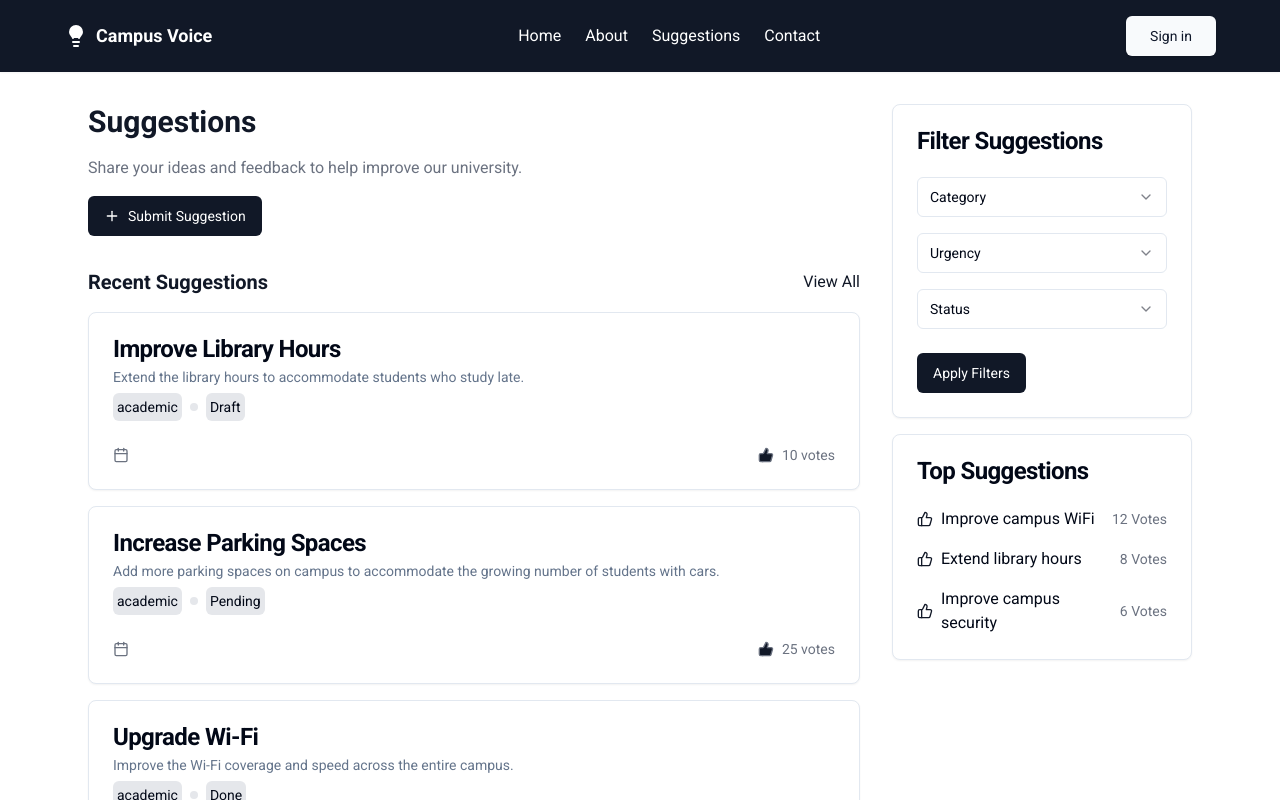
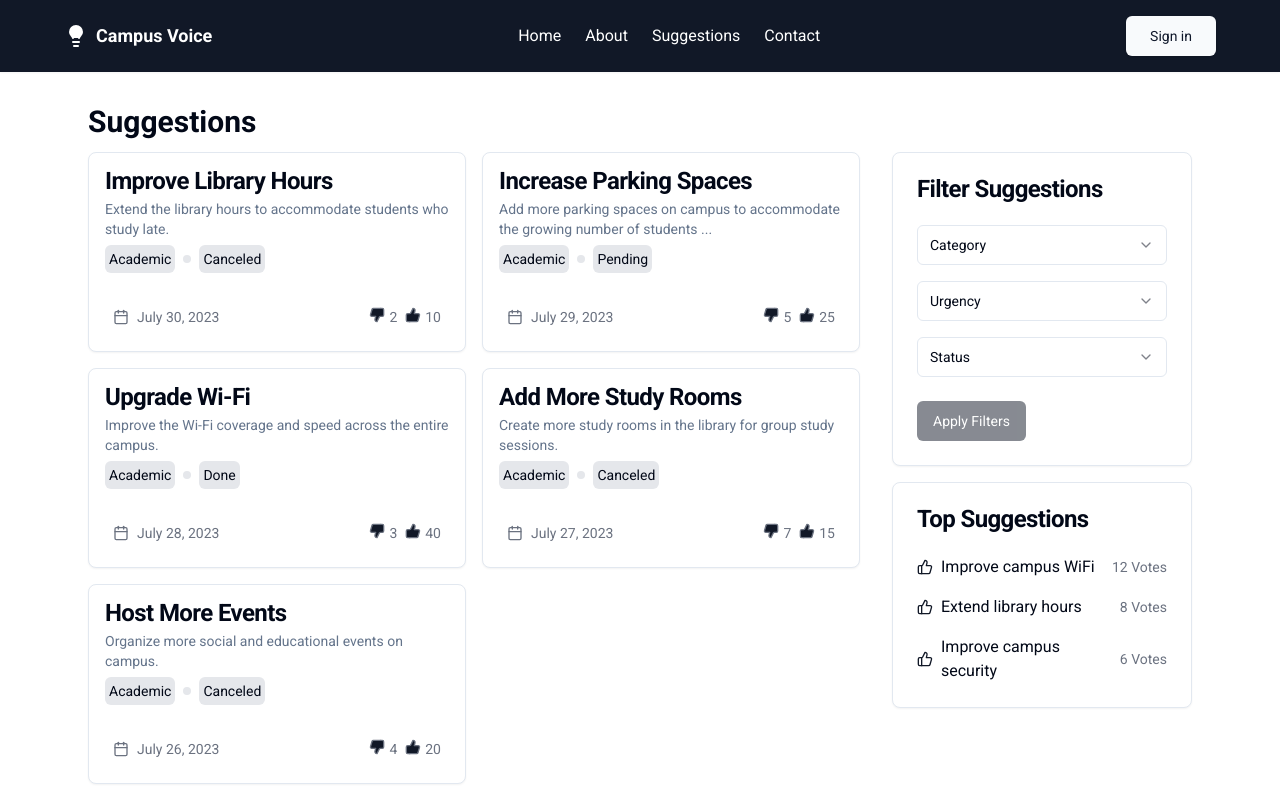
Before and after one commit to Invalid8/CampusVoice, a React (Vite) app: page /suggestions in a window 1280 px wide. Shown: the top 800 px of the page. Built offline with nearby package versions, Linux system fonts and the light colour scheme; no server answers.

Commit message:
+ suggestion details ui + loader + suggestion list

```diff
--- a/src/components/resusable/Filter.tsx
+++ b/src/components/resusable/Filter.tsx
@@ -1,28 +1,49 @@
-import { Button } from "../ui/button";
+import { useState } from "react";
+import { useNavigate } from "react-router-dom";
+import { Button } from "@/components/ui/button";
 import {
   Card,
   CardContent,
   CardFooter,
   CardHeader,
   CardTitle,
-} from "../ui/card";
+} from "@/components/ui/card";
 import {
   Select,
   SelectContent,
   SelectItem,
   SelectTrigger,
   SelectValue,
-} from "../ui/select";
+} from "@/components/ui/select";
 
 function Filter() {
+  const navigate = useNavigate();
+  const [category, setCategory] = useState("");
+  const [urgency, setUrgency] = useState("");
+  const [status, setStatus] = useState("");
+
+  // eslint-disable-next-line @typescript-eslint/no-explicit-any
+  function handleSubmit(e: any) {
+    e.preventDefault();
+    const query = new URLSearchParams({
+      category,
+      urgency,
+      status,
+    }).toString();
+    navigate(`/suggestions?${query}`);
+  }
+
+  const isDisabled = !category && !urgency && !status;
+
   return (
+    <form onSubmit={handleSubmit}>
       <Card>
         <CardHeader>
           <CardTitle>Filter Suggestions</CardTitle>
         </CardHeader>
         <CardContent>
           <div className="grid gap-4">
-          <Select>
+            <Select onValueChange={setCategory}>
               <SelectTrigger>
                 <SelectValue placeholder="Category" />
               </SelectTrigger>
@@ -33,7 +54,7 @@ function Filter() {
                 <SelectItem value="other">Other</SelectItem>
               </SelectContent>
             </Select>
-          <Select>
+            <Select onValueChange={setUrgency}>
               <SelectTrigger>
                 <SelectValue placeholder="Urgency" />
               </SelectTrigger>
@@ -43,7 +64,7 @@ function Filter() {
                 <SelectItem value="high">High</SelectItem>
               </SelectContent>
             </Select>
-          <Select>
+            <Select onValueChange={setStatus}>
               <SelectTrigger>
                 <SelectValue placeholder="Status" />
               </SelectTrigger>
@@ -56,11 +77,16 @@ function Filter() {
           </div>
         </CardContent>
         <CardFooter>
-        <Button className="bg-gray-900 text-white hover:bg-gray-800">
+          <Button
+            type="submit"
+            className="bg-gray-900 text-white hover:bg-gray-800"
+            disabled={isDisabled}
+          >
             Apply Filters
           </Button>
         </CardFooter>
       </Card>
+    </form>
   );
 }
 
--- a/src/components/resusable/SuggestModal.tsx
+++ b/src/components/resusable/SuggestModal.tsx
@@ -1,4 +1,4 @@
-import { CalendarIcon, ThumbsUpIcon } from "lucide-react";
+import { CalendarIcon, ThumbsDownIcon, ThumbsUpIcon } from "lucide-react";
 import {
   Card,
   CardDescription,
@@ -8,33 +8,44 @@ import {
 } from "../ui/card";
 import { Link } from "react-router-dom";
 import { Suggestion } from "@/lib/suggestion";
+import FormatDate from "@/lib/formatDate";
+import SubString from "@/lib/subString";
 
 const SuggestModal = ({ suggestion }: { suggestion: Suggestion }) => {
+  const date = new Date(suggestion.createdAt);
+
   return (
-    <Link to={"/suggestion"}>
-      <Card>
-        <CardHeader>
+    <Link to={"/suggestions/" + suggestion.id}>
+      <Card className="h-[200px] max-h-[200px] justify-between flex-col flex hover:bg-accent overflow-hidden">
+        <CardHeader className="p-3 sm:p-4">
           <CardTitle>{suggestion.title}</CardTitle>
-          <CardDescription>{suggestion.description}</CardDescription>
-          <div className=" flex flex-row gap-2 items-center text-sm">
-            <span className=" p-1 bg-gray-200 rounded-md">
+          <CardDescription className="">
+            {SubString(suggestion.description, 80)}
+          </CardDescription>
+          <div className="flex-row gap-2 items-center text-sm sm:flex hidden">
+            <span className=" p-1 bg-gray-200 rounded-md capitalize">
               {suggestion.category}
             </span>
-            <span className=" p-1 bg-gray-200 rounded-md"> </span>
-            <span className=" p-1 bg-gray-200 rounded-md">
-              {" "}
-              {suggestion.status}{" "}
+            <span className=" p-1 bg-gray-200 rounded-md" />
+            <span className=" p-1 bg-gray-200 rounded-md capitalize">
+              {suggestion.status}
             </span>
           </div>
         </CardHeader>
-        <CardFooter className="flex items-center justify-between">
+        <CardFooter className="items-center justify-between sm:flex hidden">
           <div className="flex items-center gap-2 text-sm text-gray-500">
             <CalendarIcon className="w-4 h-4" />
-            <span>{}</span>
+            <span>{FormatDate(date)}</span>
           </div>
           <div className="flex items-center gap-2 text-sm text-gray-500">
-            <ThumbsUpIcon className="w-4 h-4 fill-gray-900" />
-            <span>{suggestion.upvotes} votes</span>
+            <div className="flex gap-1">
+              <ThumbsDownIcon className="w-4 h-4 fill-gray-900" />
+              <span>{suggestion.downvotes}</span>
+            </div>
+            <div className="flex gap-1">
+              <ThumbsUpIcon className="w-4 h-4 fill-gray-900" />
+              <span>{suggestion.upvotes}</span>
+            </div>
           </div>
         </CardFooter>
       </Card>
--- /dev/null
+++ b/src/components/ui/loader.tsx
@@ -0,0 +1,5 @@
+export const Loader: React.FC = () => (
+  <div className="flex justify-center items-center min-w-full min-h-full">
+    <div className="loader border-4 border-t-transparent border-blue-500 rounded-full w-32 h-32 animate-spin"></div>
+  </div>
+);
--- a/src/data/Suggestions.json
+++ b/src/data/Suggestions.json
@@ -3,9 +3,10 @@
     "id": "suggestion1",
     "title": "Improve Library Hours",
     "description": "Extend the library hours to accommodate students who study late.",
-    "status": "Draft",
+    "status": "Canceled",
     "createdBy": "user123",
-    "category": ["academic"],
+    "category": "academic",
+    "urgency": "low",
     "upvotes": 10,
     "downvotes": 2,
     "isPublic": true,
@@ -18,7 +19,8 @@
     "description": "Add more parking spaces on campus to accommodate the growing number of students with cars.",
     "status": "Pending",
     "createdBy": "user456",
-    "category": ["academic"],
+    "category": "academic",
+    "urgency": "low",
     "upvotes": 25,
     "downvotes": 5,
     "isPublic": true,
@@ -31,7 +33,8 @@
     "description": "Improve the Wi-Fi coverage and speed across the entire campus.",
     "status": "Done",
     "createdBy": "user789",
-    "category": ["academic"],
+    "category": "academic",
+    "urgency": "low",
     "upvotes": 40,
     "downvotes": 3,
     "isPublic": true,
@@ -44,7 +47,8 @@
     "description": "Create more study rooms in the library for group study sessions.",
     "status": "Canceled",
     "createdBy": "user101",
-    "category": ["academic"],
+    "category": "academic",
+    "urgency": "low",
     "upvotes": 15,
     "downvotes": 7,
     "isPublic": true,
@@ -55,9 +59,10 @@
     "id": "suggestion5",
     "title": "Host More Events",
     "description": "Organize more social and educational events on campus.",
-    "status": "Draft",
+    "status": "Canceled",
     "createdBy": "user202",
-    "category": ["academic"],
+    "category": "academic",
+    "urgency": "low",
     "upvotes": 20,
     "downvotes": 4,
     "isPublic": false,
--- /dev/null
+++ b/src/lib/formatDate.ts
@@ -0,0 +1,9 @@
+export default function FormatDate(date: Date): string {
+  const options: Intl.DateTimeFormatOptions = {
+    year: "numeric",
+    month: "long",
+    day: "numeric",
+  };
+
+  return new Date(date).toLocaleDateString(undefined, options);
+}
--- /dev/null
+++ b/src/lib/subString.ts
@@ -0,0 +1,15 @@
+export default function SubString(
+  value: string | undefined,
+  maxLen?: number,
+  start?: number
+): string {
+  if (!value) return "";
+  if (!maxLen) maxLen = 8;
+  if (!start) start = 0;
+
+  const text = value.substring(start, maxLen);
+
+  return value.length <= maxLen
+    ? text
+    : "".concat(start > 0 ? "..." : "", text, "...");
+}
--- a/src/lib/suggestion.ts
+++ b/src/lib/suggestion.ts
@@ -21,14 +21,15 @@ export interface Suggestion {
   id: string;
   title: string;
   description: string;
-  status: string;
+  status: "Pending" | "Done" | "CLosed" | "Canceled" | string;
   createdBy: string;
   upvotes: number;
   downvotes: number;
   isPublic: boolean;
   createdAt: string;
   updatedAt: string;
-  category: string[];
+  category: string;
+  urgency: "low" | "medium" | "high" | string;
 }
 
 // Create a new suggestion
--- a/src/page/Suggestions.tsx
+++ b/src/page/Suggestions.tsx
@@ -1,38 +1,52 @@
+import { useEffect, useState } from "react";
+import { useLocation } from "react-router-dom";
 import { SuggestModal, Filter, TopSuggest } from "@/components/resusable";
-import { Button } from "@/components/ui/button";
-import { PlusIcon } from "lucide-react";
-import { Link } from "react-router-dom";
-import { Suggestions } from "@/data";
+import { Suggestions as AllSuggestions } from "@/data";
 
-function Home() {
+function useQuery() {
+  return new URLSearchParams(useLocation().search);
+}
+
+function Suggestions() {
+  const query = useQuery();
+  const [filteredSuggestions, setFilteredSuggestions] =
+    useState(AllSuggestions);
+
+  useEffect(() => {
+    const category = query.get("category");
+    const urgency = query.get("urgency");
+    const status = query.get("status");
+
+    let filtered = AllSuggestions;
+
+    if (category) {
+      filtered = filtered.filter(
+        (suggestion) => suggestion.category === category
+      );
+    }
+
+    if (urgency) {
+      filtered = filtered.filter(
+        (suggestion) => suggestion.urgency === urgency
+      );
+    }
+
+    if (status) {
+      filtered = filtered.filter((suggestion) => suggestion.status === status);
+    }
+
+    setFilteredSuggestions(filtered);
+  }, [query]);
+
   return (
-    <div className="flex-1 max-w-6xl mx-auto py-8 px-6">
+    <div className="flex-1 max-w-6xl mx-auto py-8 px-6 flex flex-col gap-3">
+      <h1 className="font-bold text-3xl">Suggestions</h1>
       <div className="grid md:grid-cols-[1fr_300px] gap-8">
         <div>
-          <div className="space-y-4">
-            <h1 className="text-3xl font-bold text-gray-900">Suggestions</h1>
-            <p className="text-gray-500">
-              Share your ideas and feedback to help improve our university.
-            </p>
-            <Button className="bg-gray-900 text-white hover:bg-gray-800">
-              <PlusIcon className="w-4 h-4 mr-2" />
-              Submit Suggestion
-            </Button>
-          </div>
-          <div className="mt-8 space-y-4">
-            <div className="flex items-center justify-between">
-              <h2 className="text-xl font-semibold text-gray-900">
-                Recent Suggestions
-              </h2>
-              <Link className="text-gray-900 hover:underline" to="/suggestions">
-                View All
-              </Link>
-            </div>
-            <div className="grid gap-4">
-              {Suggestions.map((suggestion) => (
-                <SuggestModal suggestion={suggestion} key={suggestion.id} />
-              ))}
-            </div>
+          <div className="grid gap-4 lg:grid-cols-2">
+            {filteredSuggestions.map((suggestion) => (
+              <SuggestModal suggestion={suggestion} key={suggestion.id} />
+            ))}
           </div>
         </div>
         <div className="space-y-4">
@@ -44,4 +58,4 @@ function Home() {
   );
 }
 
-export default Home;
+export default Suggestions;
```
Also changed, not shown: src/components/resusable/Navbar.tsx (+7 -1 lines), src/page/SuggestionDetails.tsx (+24 -4 lines). Lines whose indentation alone changed are shown as unchanged.
